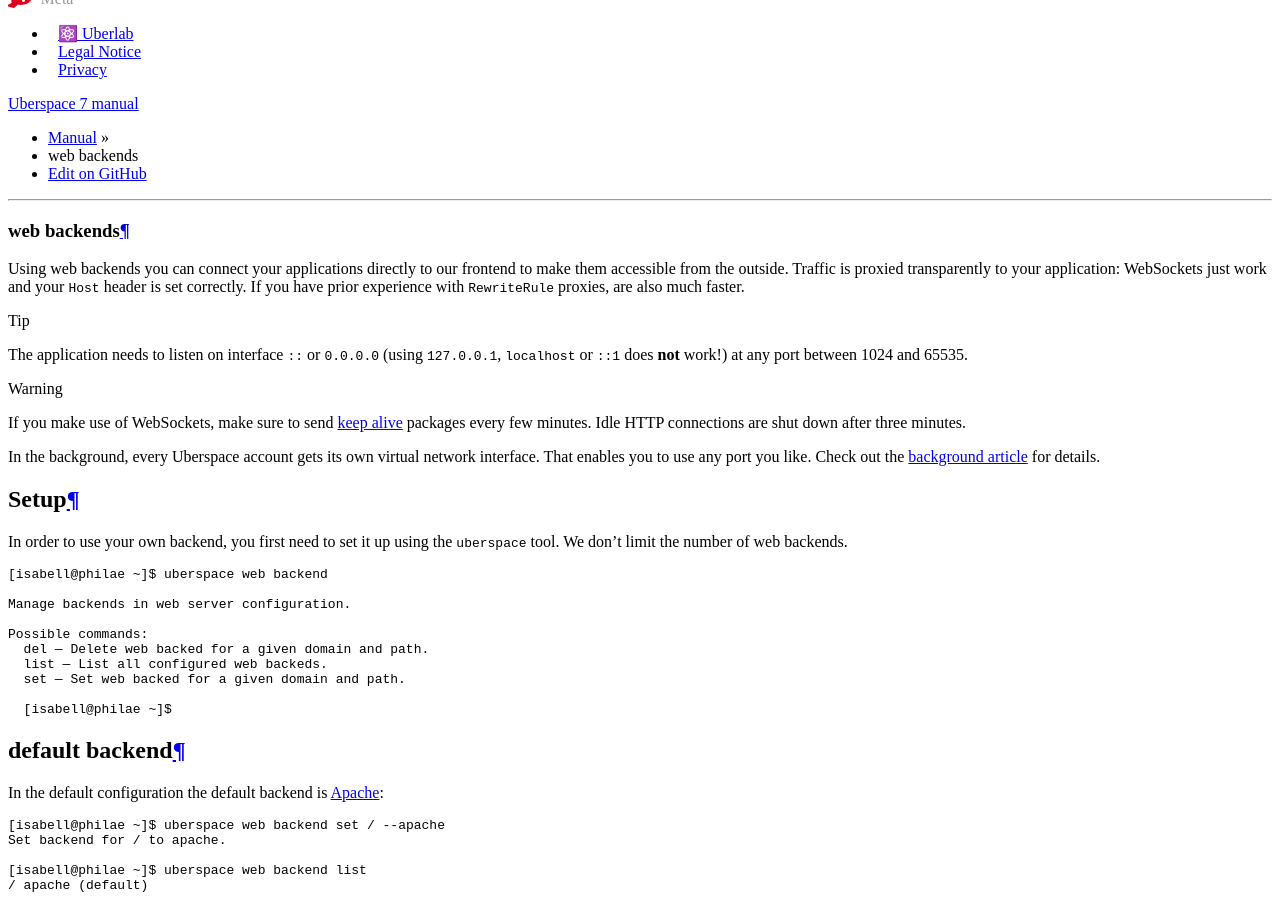
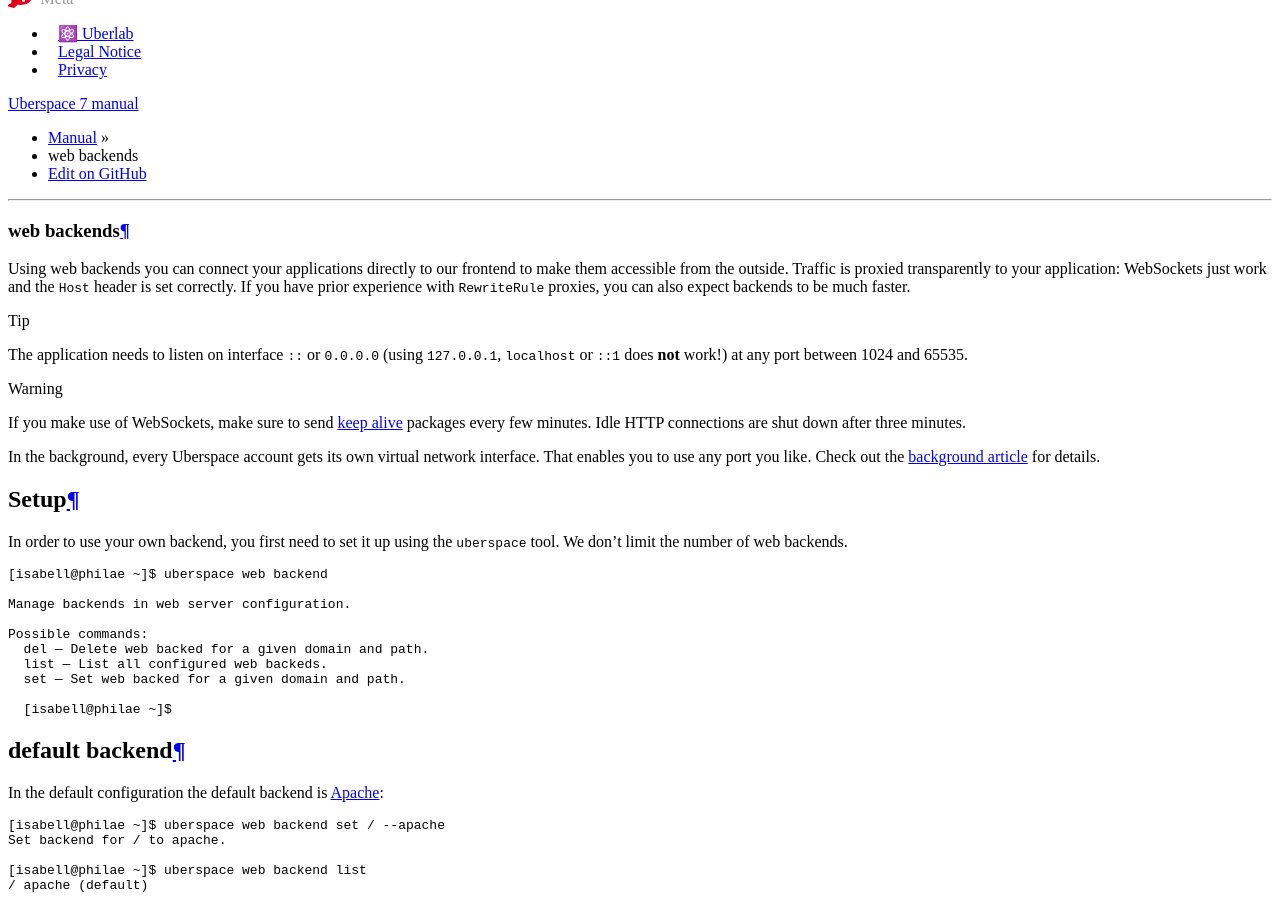
Before and after one commit to Uberspace/manual, a Sphinx documentation site: the page built from source/web-backends.rst, in a window 1280 px wide and 900 px high, scrolled down 1414 px. Built offline with Sphinx 7.4.7 and the Read the Docs theme 2.0.0, drawn with Linux system fonts in a browser that asks for light colours; pages that are not in the unit, such as notebooks, are missing from menus.

Commit message:
reword web backend intro

```diff
--- a/source/web-backends.rst
+++ b/source/web-backends.rst
@@ -4,7 +4,7 @@
 web backends
 ############
 
-Using web backends you can connect your applications directly to our frontend to make them accessible from the outside. Traffic is proxied transparently to your application: WebSockets just work and your ``Host`` header is set correctly. If you have prior experience with ``RewriteRule`` proxies, are also much faster.
+Using web backends you can connect your applications directly to our frontend to make them accessible from the outside. Traffic is proxied transparently to your application: WebSockets just work and the ``Host`` header is set correctly. If you have prior experience with ``RewriteRule`` proxies, you can also expect backends to be much faster.
 
 .. tip:: The application needs to listen on interface ``::`` or ``0.0.0.0`` (using ``127.0.0.1``, ``localhost`` or ``::1`` does **not** work!) at any port between 1024 and 65535.
 
```
